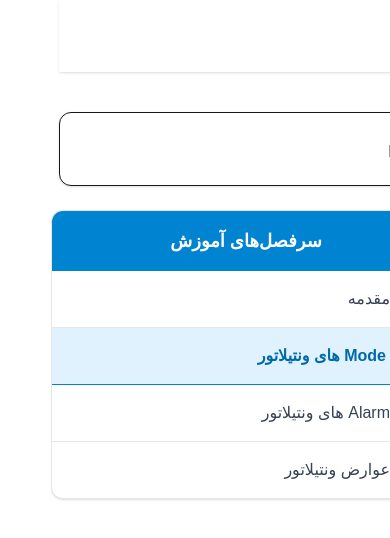
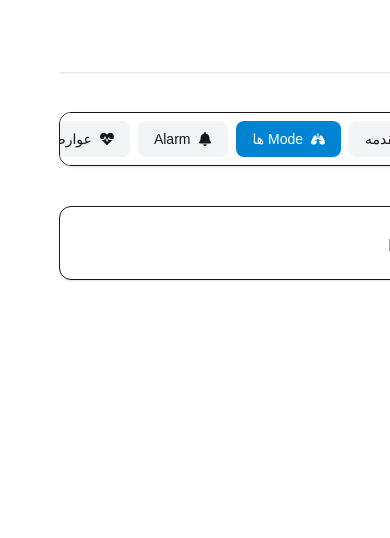
Before and after one commit to mohsenjamalpoor/ventilator-main, a Next.js app: page /ventilatortraining/ventilatormode in a window 390 px wide. Shown: the top 538 px of the page. Built offline with nearby package versions, Linux system fonts and the light colour scheme.

Commit message:
responsive mobile

```diff
--- a/src/app/ventilatortraining/layout.js
+++ b/src/app/ventilatortraining/layout.js
@@ -2,9 +2,8 @@ import VentilatorTrainingSidebar from "@/components/template/ventilatortraining"
 
 export default function VentilatorTrainingLayout({ children }) {
   return (
-    <main className="max-w-7xl my-10 flex flex-col-reverse lg:flex-row gap-6">
+    <main className="max-w-7xl my-10 flex flex-col lg:flex-row gap-6">
       <VentilatorTrainingSidebar />
-
       <section className="flex-1">{children}</section>
     </main>
   );
--- a/src/app/ventilatortraining/ventilatormode/page.js
+++ b/src/app/ventilatortraining/ventilatormode/page.js
@@ -1,5 +1,3 @@
-import React from "react";
-
 function VentilatorMode() {
   return <div className="rounded-xl border bg-white p-6 shadow-sm">page</div>;
 }
--- a/src/components/template/ventilatortraining/index.js
+++ b/src/components/template/ventilatortraining/index.js
@@ -11,27 +11,50 @@ const menu = [
     icon: <FaBookMedical />,
   },
   {
-    title: "Mode های ونتیلاتور",
+    title: "Mode ها",
     href: "/ventilatortraining/ventilatormode",
     icon: <FaLungs />,
   },
   {
-    title: "Alarm های ونتیلاتور",
+    title: "Alarm",
     href: "/ventilatortraining/alarm",
     icon: <FaBell />,
   },
   {
-    title: "عوارض ونتیلاتور",
+    title: "عوارض",
     href: "/ventilatortraining/complications",
     icon: <FaHeartbeat />,
   },
 ];
 
-function VentilatorTrainingSidebar() {
+export default function VentilatorTrainingSidebar() {
   const pathname = usePathname();
 
   return (
-    <aside className="mr-2 w-full lg:w-72 shrink-0">
+    <>
+      {/* Mobile */}
+      <div className="lg:hidden mb-4 overflow-x-auto rounded-xl border bg-white shadow-sm">
+        <div className="flex min-w-max p-2 gap-2">
+          {menu.map((item) => (
+            <Link
+              key={item.href}
+              href={item.href}
+              className={`flex shrink-0 items-center gap-2 rounded-lg px-4 py-2 text-sm transition
+                ${
+                  pathname === item.href
+                    ? "bg-sky-600 text-white"
+                    : "bg-gray-100 hover:bg-sky-100"
+                }`}
+            >
+              {item.icon}
+              {item.title}
+            </Link>
+          ))}
+        </div>
+      </div>
+
+      {/* Desktop */}
+      <aside className="hidden w-72 shrink-0 lg:block">
         <div className="overflow-hidden rounded-xl border border-gray-200 bg-white shadow-sm">
           <div className="bg-sky-600 p-4">
             <h2 className="text-center text-lg font-bold text-white">
@@ -47,8 +70,8 @@ function VentilatorTrainingSidebar() {
                 className={`flex items-center gap-3 px-5 py-4 transition
                   ${
                     pathname === item.href
-                    ? "bg-sky-100 text-sky-700 font-bold border-r-4 border-sky-600"
-                    : "hover:bg-gray-50 text-gray-700"
+                      ? "border-r-4 border-sky-600 bg-sky-100 font-bold text-sky-700"
+                      : "text-gray-700 hover:bg-gray-50"
                   }`}
               >
                 <span className="text-lg">{item.icon}</span>
@@ -58,7 +81,6 @@ function VentilatorTrainingSidebar() {
           </div>
         </div>
       </aside>
+    </>
   );
 }
-
-export default VentilatorTrainingSidebar;
```
Lines whose indentation alone changed are shown as unchanged.
